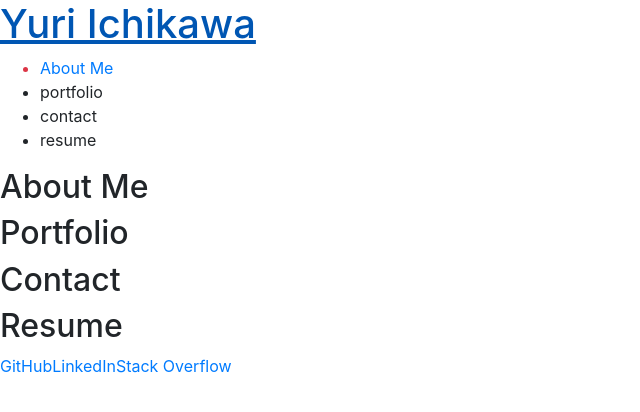
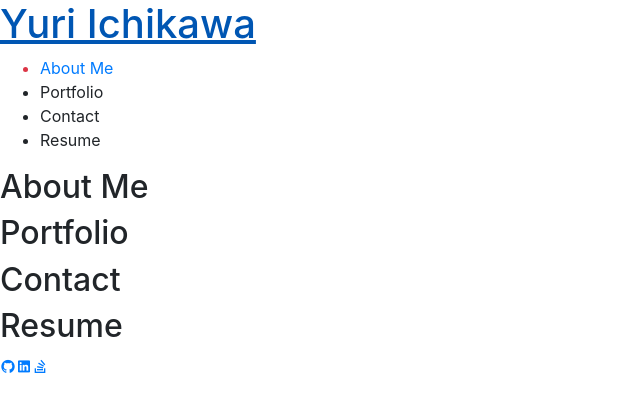
Before and after one commit to YuriI92/yurippe-portfolio, a React (Create React App) app: page / in a window 1280 px wide. Shown: the top 412 px of the page, without its empty margins (0-640 px from the left). Built offline with nearby package versions, Linux system fonts and the light colour scheme.

Commit message:
add capitalize function and icons

```diff
--- a/package.json
+++ b/package.json
@@ -3,16 +3,13 @@
   "version": "0.1.0",
   "private": true,
   "dependencies": {
-    "@fortawesome/fontawesome-svg-core": "^6.1.1",
-    "@fortawesome/free-brands-svg-icons": "^6.1.1",
-    "@fortawesome/free-solid-svg-icons": "^6.1.1",
-    "@fortawesome/react-fontawesome": "^0.2.0",
     "@testing-library/jest-dom": "^5.16.4",
     "@testing-library/react": "^13.3.0",
     "@testing-library/user-event": "^13.5.0",
     "react": "^18.2.0",
     "react-dom": "^18.2.0",
     "react-scripts": "5.0.1",
+    "remixicon": "^2.5.0",
     "web-vitals": "^2.1.4"
   },
   "scripts": {
--- a/src/App.js
+++ b/src/App.js
@@ -1,4 +1,5 @@
 import { useState } from 'react';
+import 'remixicon/fonts/remixicon.css';
 import Header from './components/Header';
 import Footer from './components/Footer';
 import './App.css';
--- a/src/components/Footer/index.js
+++ b/src/components/Footer/index.js
@@ -1,13 +1,15 @@
-// import { FontAwesomeIcon } from '@fortawesome/react-fontawesome';
-// import { faGithub } from '@fortawesome/free-brands-svg-icons';
-
 function Footer() {
     return (
         <footer>
-            {/* <FontAwesomeIcon icon={['fas', 'fa-github']} /> */}
-            <a href='https://github.com/YuriI92' target='_blank' rel='noopener noreferrer'>GitHub</a>
-            <a href='https://www.linkedin.com/in/yuri-ichikawa-4073564a/' target='_blank' rel='noopener noreferrer'>LinkedIn</a>
-            <a href='https://stackexchange.com/users/23724241/yuri-i' target='_blank' rel='noopener noreferrer'>Stack Overflow</a>
+            <a href='https://github.com/YuriI92' target='_blank' rel='noopener noreferrer'>
+                <i className='ri-github-fill'></i>
+            </a>
+            <a href='https://www.linkedin.com/in/yuri-ichikawa-4073564a/' target='_blank' rel='noopener noreferrer'>
+                <i className='ri-linkedin-box-fill'></i>
+            </a>
+            <a href='https://stackexchange.com/users/23724241/yuri-i' target='_blank' rel='noopener noreferrer'>
+                <i className='ri-stack-overflow-line'></i>
+            </a>
         </footer>
     );
 }
--- a/src/components/Navigation/index.js
+++ b/src/components/Navigation/index.js
@@ -1,11 +1,11 @@
+import { capFirstLetter } from '../../utils/helpers';
+
 function Nav(props) {
     const {
         sections = [],
         currentSection,
         setCurrentSection
     } = props.props;
-
-    console.log(props);
 
     return (
         <nav>
@@ -20,7 +20,7 @@ function Nav(props) {
                                 <a href='about'>About Me</a>
                             ) : (
                                 <span onClick={() => setCurrentSection(section)}>
-                                    {section}
+                                    {capFirstLetter(section)}
                                 </span>
                             )}
                         </li>
--- a/src/fontawesome.js
+++ /dev/null
@@ -1,3 +0,0 @@
-import { library } from "@fortawesome/fontawesome-svg-core";
-
-import { faGithub } from "@fortawesome/free-brands-svg-icons";
--- /dev/null
+++ b/src/utils/helpers.js
@@ -0,0 +1,4 @@
+export function capFirstLetter(str) {
+    const firstLetter = str.charAt(0).toUpperCase();
+    return firstLetter + str.substr(1);
+}
```
Also changed, not shown: 1 other file (tests, documents, lock files or other folders).
